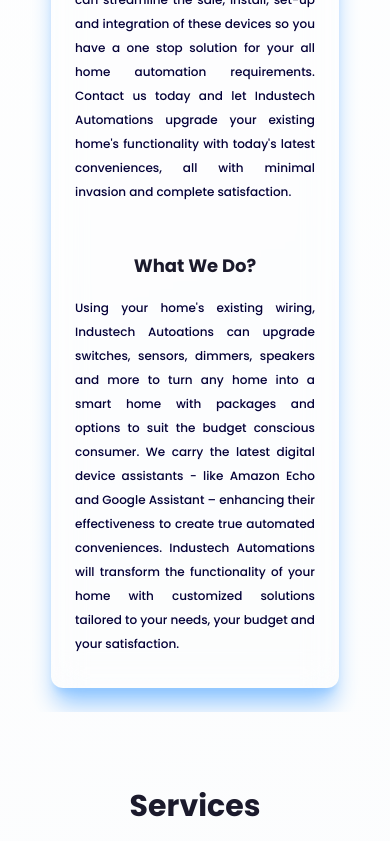
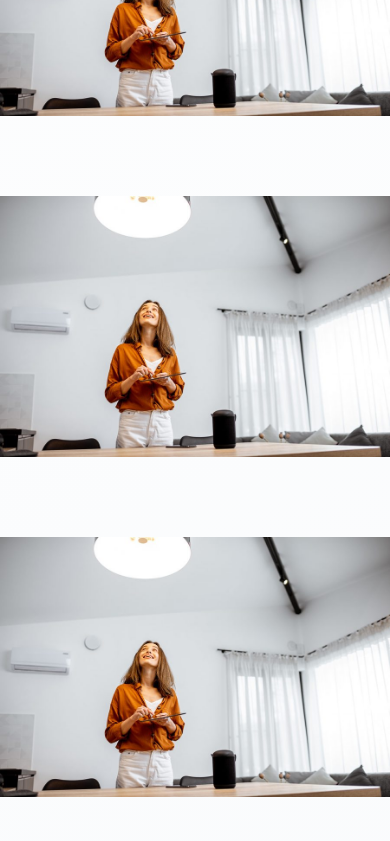
Before and after one commit to aziyanck/industech-fe, a React (Vite) app: page / in a window 390 px wide. Shown: the part 1156-1997 px from the top of the page. Built offline with nearby package versions, Linux system fonts and the light colour scheme.

Commit message:
full pic view

```diff
--- a/src/App.jsx
+++ b/src/App.jsx
@@ -26,8 +26,8 @@ function App() {
     <div className="overflow-x-clip">
       <Navbar />
       <Home />
+      <Services />
       <Feature />
-      <Services />
       <Brands />
       <WhyIta />
       <Contact />
--- a/src/components/Services.jsx
+++ b/src/components/Services.jsx
@@ -5,7 +5,7 @@ import serviceData from './sub_comp/sevice_data';
 function Services() {
     return (
         <div id="services" className="flex justify-center items-center w-[100vw] h-[auto] dark-text-s light-text-s">
-            <div className="flex flex-col justify-center items-center w-[90vw] h-[auto] py-15">
+            <div className="flex flex-col justify-center items-center h-[auto] py-15">
                 <h1 data-aos="fade-up" className="text-3xl poppins-extrabold p-4">Services</h1>
 
 
--- a/src/components/sub_comp/ServiceCard.jsx
+++ b/src/components/sub_comp/ServiceCard.jsx
@@ -2,29 +2,10 @@ import React from 'react';
 
 function ServiceCard({ img, title, desc, reverse = false }) {
     return (
-        <div className="services w-[80%] h-auto py-10">
-            <div data-aos="fade-up" className="bg-white/10 backdrop-blur-lg shadow-2xl shadow-blue-300 group-[.dark-mode]:shadow-none group-[.dark-mode]:shadow-2xl flex flex-col gap-20 justify-around rounded-2xl">
+        <div className="services w-[100vw] h-auto">
+            <div className="img">
+                <img src={img} className='min-w-[100vw] my-10 ' alt={title} />
 
-                <div className={`serv1 flex flex-col ${reverse ? 'md:flex-row-reverse' : 'md:flex-row'} w-full h-auto`}>
-
-                    <div
-                        data-aos={reverse ? 'fade-left' : 'fade-right'}
-                        className="left w-full md:w-[50%] h-auto md:h-full flex flex-col justify-center items-center px-6 py-4"
-                    >
-                        <img src={img} alt={title} className="w-full h-full object-cover rounded-lg" />
-                    </div>
-
-                    <div
-                        data-aos={reverse ? 'fade-right' : 'fade-left'}
-                        className="right w-full md:w-[50%] h-auto md:h-full flex flex-col justify-center px-6 py-4"
-                    >
-                        <h1 className="text-xl poppins-bold pb-6">{title}</h1>
-                        <h3 className="poppins-regular text-base dark-text-l light-text-l whitespace-pre-line">
-                            {desc}
-                        </h3>
-                    </div>
-
-                </div>
             </div>
         </div>
     );
```
Also changed, not shown: src/index.css (line endings or trailing spaces).
